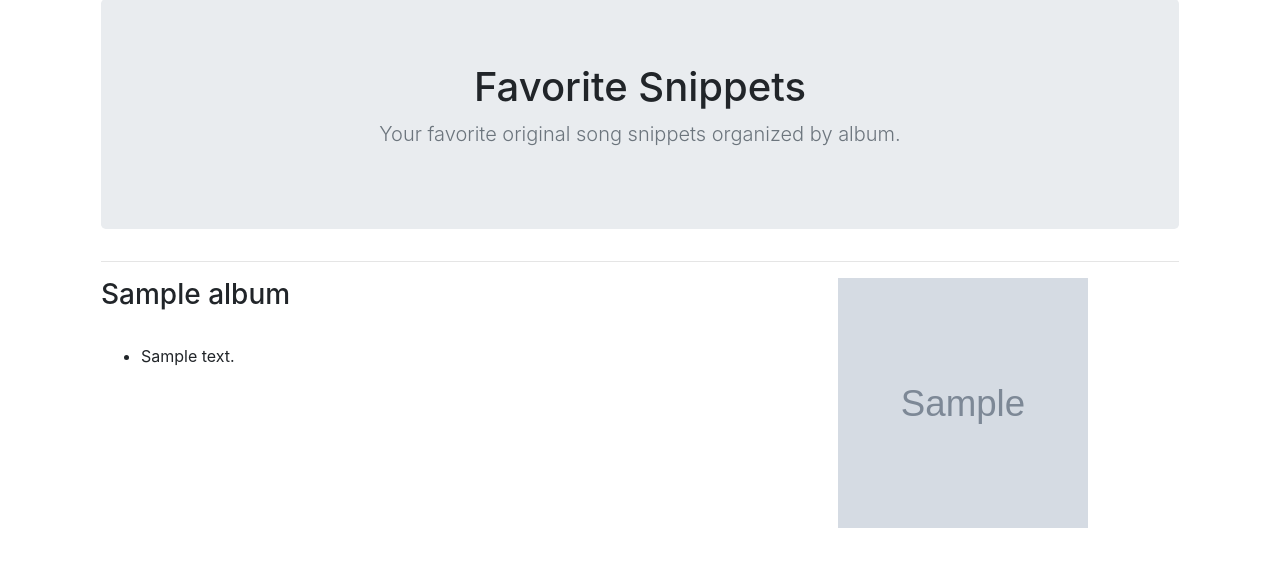
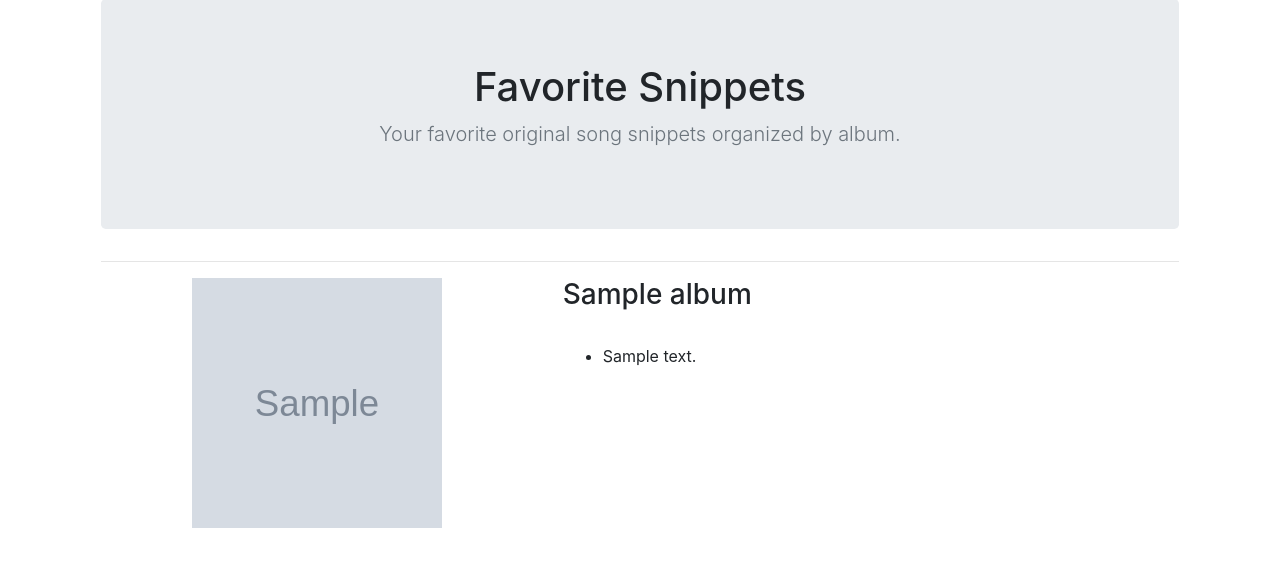
Before and after one commit to dianasch/snippets, a Flask app: page /user/1 in a window 1280 px wide. Shown: the part 73-640 px from the top of the page. Run offline with Flask 2, Linux system fonts and the light colour scheme; a user stored in the database is signed in; tables that the repository leaves empty hold one stand-in row (values such as "Sample post"); grey boxes marked "Sample" are stand-in pictures; some libraries are stand-ins or nearby versions.

Commit message:
Switches thumbnails to left side of pages.

```diff
--- a/templates/album_details.html
+++ b/templates/album_details.html
@@ -44,12 +44,12 @@
 <section class="jumbotron text-center">
     <div class="container">
         <div class="row">
+            <div class="col-md-4">
+                <img class="img-responsive" src="{{ album.thumbnail_path }}">
+            </div>
             <div class="col-md-8 col-sm-12">
                 <h1>{{ album.title }}</h1><br>
                 <p style="text-align: left;">{{ album.details }}</p>
-            </div>
-            <div class="col-md-4">
-                <img class="img-responsive" src="{{ album.thumbnail_path }}">
             </div>
         </div>
     </div>
--- a/templates/user_details.html
+++ b/templates/user_details.html
@@ -58,7 +58,7 @@
         <hr class="featurette-divider">
 
         <div class="row featurette">
-            <div class="col-md-7">
+            <div class="col-md-7 order-md-2">
             <h3 class="featurette-heading" style="text-align: left;">{{ keys }}</h3><br>
                 {% for item in values['snippets'] %}
                 <ul>
@@ -66,7 +66,7 @@
                 </ul>
                 {% endfor %}
             </div>
-            <div class="col-md-5">
+            <div class="col-md-5 order-md-1">
                 <a href="/albums/{{ values['album_id'] }}"><img src="{{ values['thumbnail'] }}"></a>
             </div>
         </div>
```
